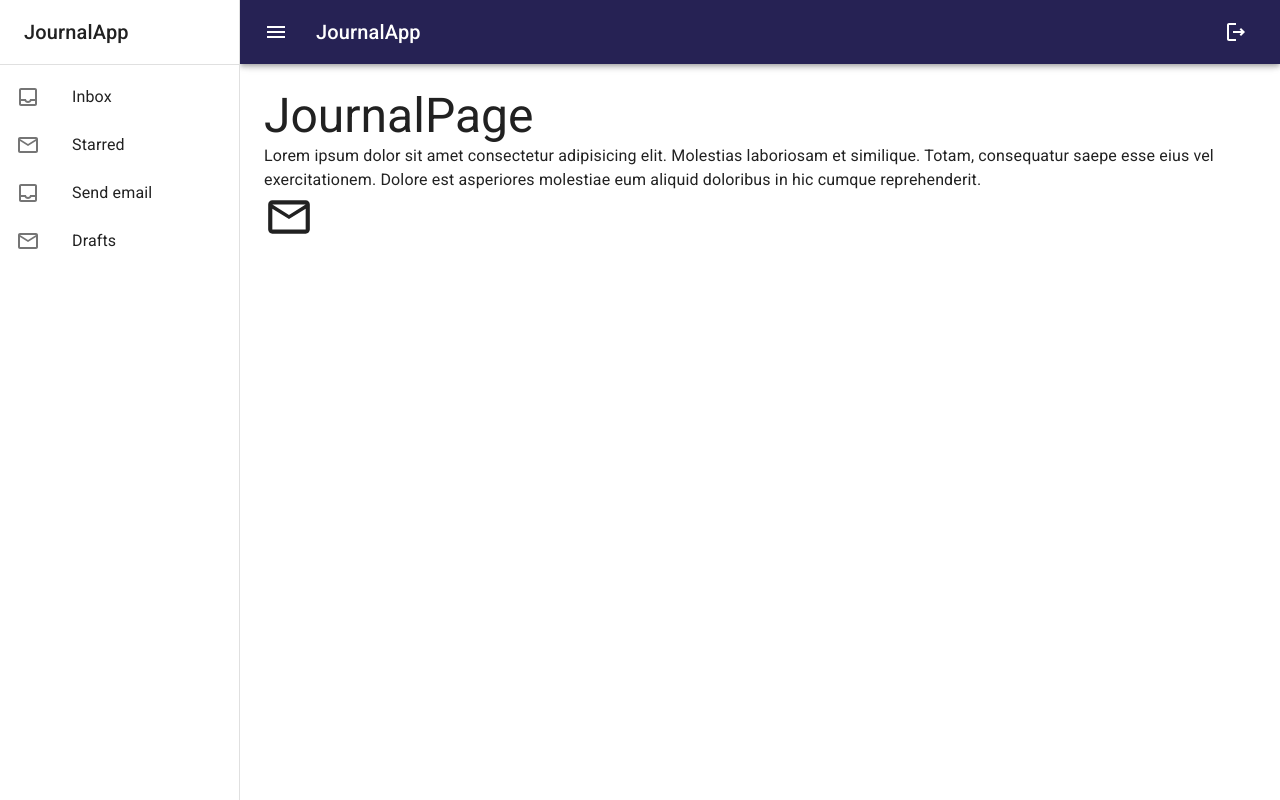
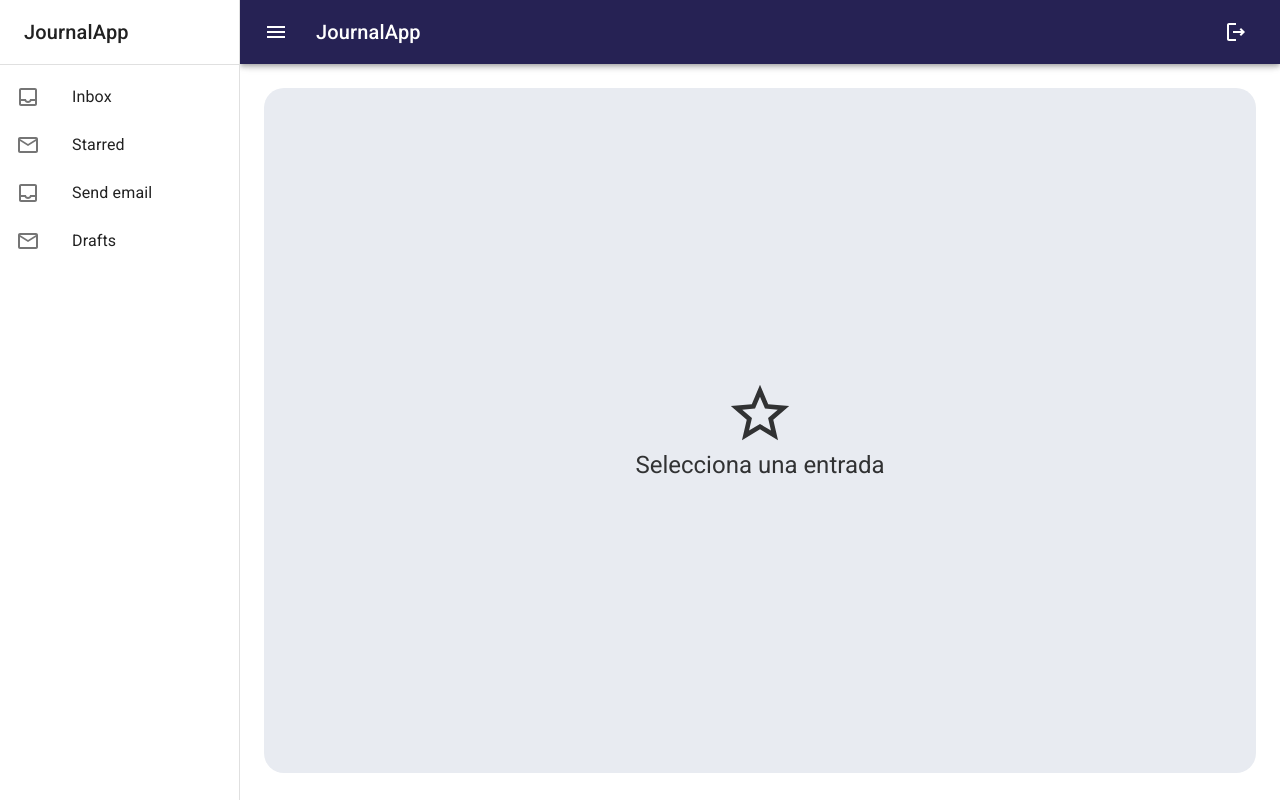
Before and after one commit to mgcastelberg/reactJournalApp, a React (Vite) app: page / in a window 1280 px wide. Built offline with nearby package versions, Linux system fonts and the light colour scheme.

Commit message:
Nothing Selected View - No hay nada seleccionado

```diff
--- a/src/journal/components/NavBar.jsx
+++ b/src/journal/components/NavBar.jsx
@@ -3,7 +3,6 @@ import { AppBar, Box, Button, IconButton, Toolbar, Typography } from "@mui/mater
 
 export const NavBar = ({ drawerWidth = 240}) => {
   return (
-    <Box sx={{ flexGrow: 1 }}>
     <AppBar
         position="fixed"
         sx={{
@@ -31,6 +30,5 @@ export const NavBar = ({ drawerWidth = 240}) => {
             {/* <Button color="inherit">Login</Button> */}
         </Toolbar>
     </AppBar>
-    </Box>
   )
 }
--- a/src/journal/layout/JournalLayout.jsx
+++ b/src/journal/layout/JournalLayout.jsx
@@ -10,7 +10,7 @@ export const JournalLayout = ({children}) => {
         <NavBar drawerWidth={drawerWidth} />
         {/* Sidebar */}
         <SideBar drawerWidth={drawerWidth} />
-
+        {/* Main */}
         <Box sx={{ flexGrow: 1, p: 3 }}>
 
             {/* Toolbar */}
--- a/src/journal/pages/JournalPage.jsx
+++ b/src/journal/pages/JournalPage.jsx
@@ -1,17 +1,12 @@
-import { Typography } from '@mui/material'
-import { MailOutline } from '@mui/icons-material'
 import { JournalLayout } from '../layout/JournalLayout'
+import { NothingSelectedView } from '../view/NothingSelectedView'
 
 export const JournalPage = () => {
   return (
     <JournalLayout>
-      <Typography variant={'h3'}>JournalPage</Typography>
-      <Typography >Lorem ipsum dolor sit amet consectetur adipisicing elit. Molestias laboriosam et similique. Totam, consequatur saepe
-        esse eius vel exercitationem. Dolore est asperiores molestiae eum aliquid doloribus in hic cumque reprehenderit.
-      </Typography>
-      <MailOutline style={{ fontSize: '50px' }} />
 
       {/* Nothing selected */}
+      <NothingSelectedView />
 
       {/* Note View */}
 
--- /dev/null
+++ b/src/journal/view/NothingSelectedView.jsx
@@ -0,0 +1,25 @@
+import Grid from '@mui/material/Grid2';
+import { Typography } from '@mui/material';
+import { StarOutline } from '@mui/icons-material';
+
+export const NothingSelectedView = () => {
+  return (
+    <Grid
+      container
+      spacing={0}
+      direction={"column"}
+      alignContent={"center"}
+      justifyContent={"center"}
+      sx={{ minHeight: "calc(100vh - 115px)", backgroundColor: "#e8ebf1", borderRadius:5 }}
+    >
+
+      <Grid  xs={ 12 } display="flex" justifyContent="center" alignItems="center">
+        <StarOutline sx={{ fontSize: 70, color: '#313233'}} />
+      </Grid>
+      <Grid  xs={ 12 } display="flex" justifyContent="center" alignItems="center">
+        <Typography color="#313233" variant='h5'>Selecciona una entrada</Typography>
+      </Grid>
+
+    </Grid>
+  )
+}
```
Lines whose indentation alone changed are shown as unchanged.
